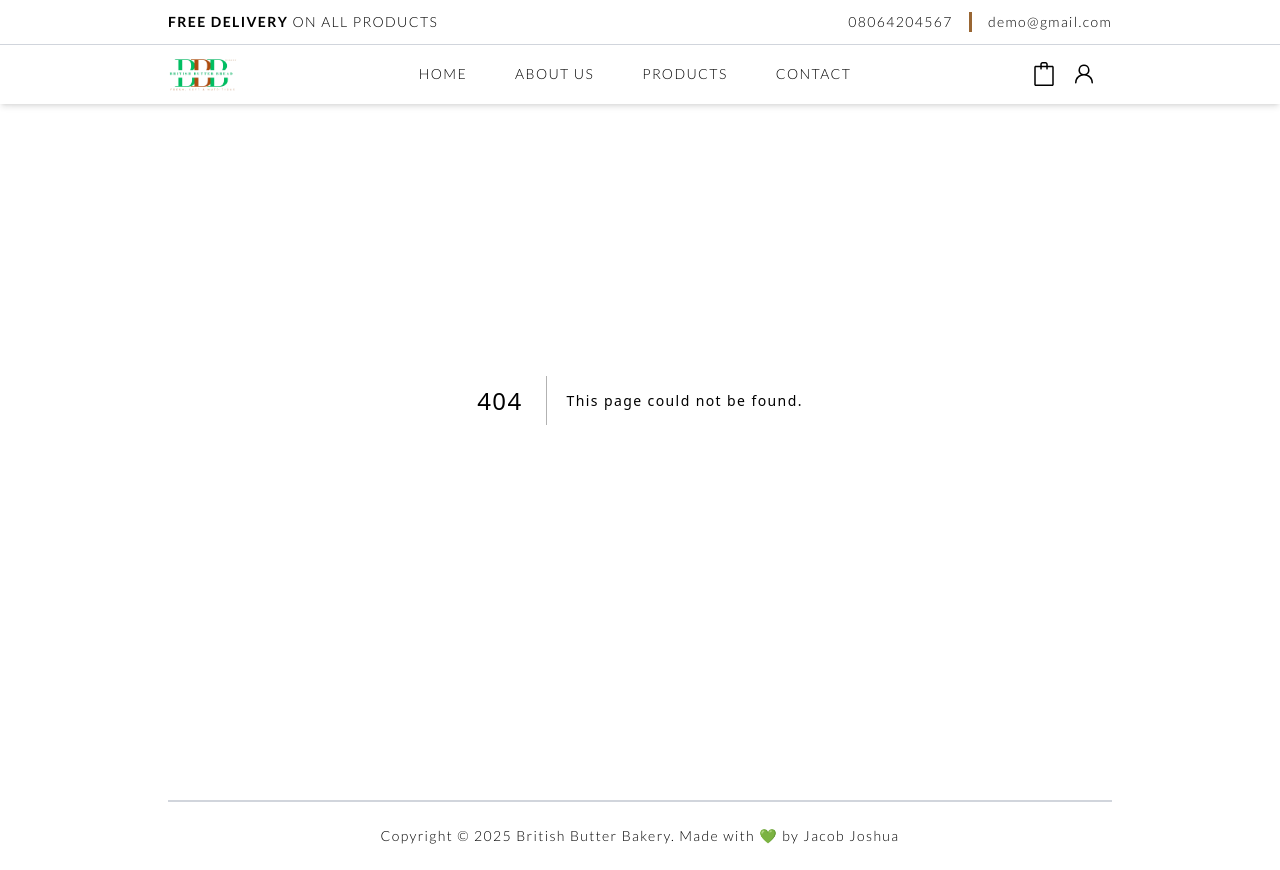
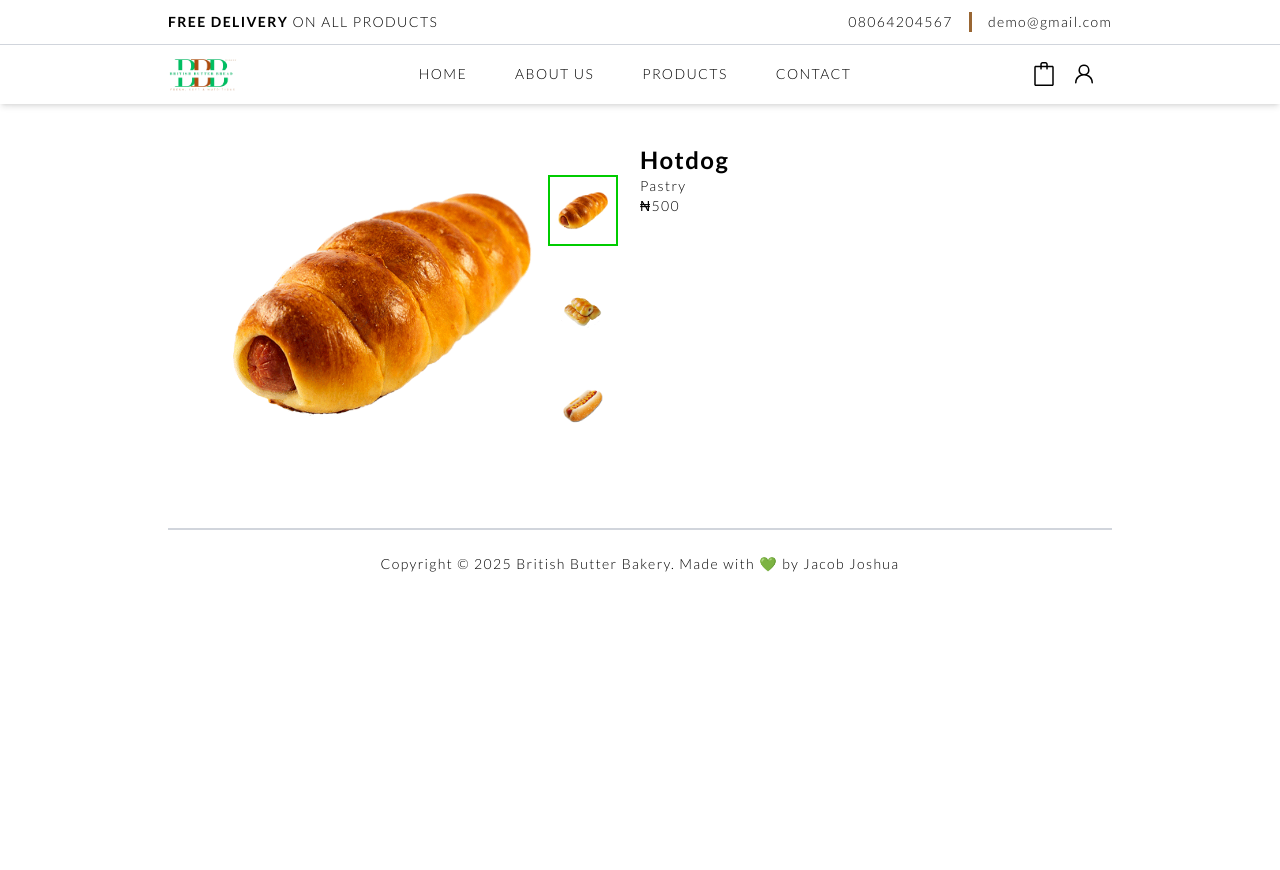
Before and after one commit to Jhakejhosh/Igiola-bakery, a Next.js app: page /product/1 in a window 1280 px wide. Before the commit this address had no page. After the commit the page ends 800 px from the top, so only its background shows below. Built offline with nearby package versions, Linux system fonts and the light colour scheme; a web font is replaced by a local one.

Commit message:
implemented dynamic segment page

```diff
--- /dev/null
+++ b/app/product/[productID]/page.tsx
@@ -0,0 +1,60 @@
+"use client"
+
+import React, { useState } from 'react'
+import { productData } from '@/dummyData/data'
+import { StaticImageData, StaticImport } from 'next/dist/shared/lib/get-img-props'
+import Image from 'next/image'
+import { useParams } from 'next/navigation'
+import { Naira } from '@/utils/nairaSymbol'
+
+const page = () => {
+    const {productID} = useParams()
+    const product = productData.find(p => p.id.toString() === productID)
+
+    const [selectedImg, setSelectedImg] = useState<StaticImageData|undefined>(product!.product_img)
+    const [activeImg, setActiveImg] = useState<StaticImageData|undefined>(product!.other_img[0])
+
+    const handleClickedImg = (image: StaticImageData) => {
+      setSelectedImg(image)
+      setActiveImg(image)
+    }
+
+
+  return (
+    <div className='px-4 md:px-16 lg:px-42 py-10 md:py-16 tracking-widest font-lato relative'>
+      <div className='mt-20 lg:flex lg:w-full lg:px-16 md:px-30'>
+        <>
+          {
+           product?.other_img.length === 3 && (
+            <div className='md:flex block w-full gap-4'>
+              <div className='flex justify-center items-center h-80'>
+                <Image src={selectedImg!} alt={product.product_name} width={300}/>
+              </div>
+              <div className='flex items-center justify-center gap-10 md:flex-col'>
+                {
+                  product.other_img.map((img, index) => {
+                    return (
+                      <div className={`cursor-pointer p-2
+                      ${activeImg===img && 'border-2 border-green'}`} key={index} onClick={()=>handleClickedImg(img)}>
+                        <Image src={img} alt='img' width={50}/>
+                      </div>
+                    )
+                  })
+                }
+              </div>
+            </div>
+           )
+          }
+        </>
+        <div className='w-full mt-6 lg:mt-0'>
+          <h1 className='font-bold text-2xl'>{product?.product_name}</h1>
+          <p>{product?.product_category}</p>
+          <p><Naira/>{product?.price}</p>
+          <p>{product?.description}</p>
+        </div>
+      </div>
+    </div>
+  )
+}
+
+export default page
--- a/components/Navbar.tsx
+++ b/components/Navbar.tsx
@@ -86,7 +86,7 @@ const Navbar = () => {
             </div>
 
             {/******MOBILE NAVIGATION BAR */}
-            <div className={`md:hidden fixed bg-white right-0 top-[10%] w-full
+            <div className={`md:hidden fixed bg-white right-0 top-[15%] w-full
             p-6 h-full ${openNavBar ? 'block' : "hidden"}`}>
                 <ul>
                     {
--- a/components/ProductCard.tsx
+++ b/components/ProductCard.tsx
@@ -20,7 +20,7 @@ const ProductCard = ({product}:ProductCardType) => {
                                 <figure className='h-35 relative flex justify-center items-center'>
                                     <Image src={p.product_img} alt={p.product_name} width={100}/>
                                 </figure>
-                                <Link href='/' className='text-center'>
+                                <Link href={`/product/${p.id}`} className='text-center'>
                                     <h2 className='font-medium py-3'>{p.product_name}</h2>
                                     <p className='font-bold pb-3'><Naira/>{p.price}</p>
                                 </Link>
--- a/dummyData/data.ts
+++ b/dummyData/data.ts
@@ -23,6 +23,7 @@ import jumbo1 from '@/public/jumbo1.png'
 import jumbo2 from '@/public/jumbo2.png'
 import jumbo3 from '@/public/jumbo3.png'
 import { StaticImageData } from 'next/image'
+import { StaticImport } from 'next/dist/shared/lib/get-img-props'
 
 export interface ProductType {
     id: number,
```
